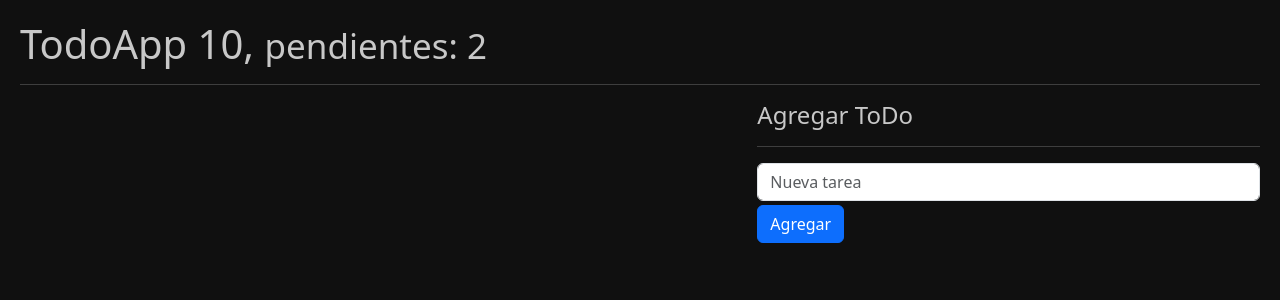
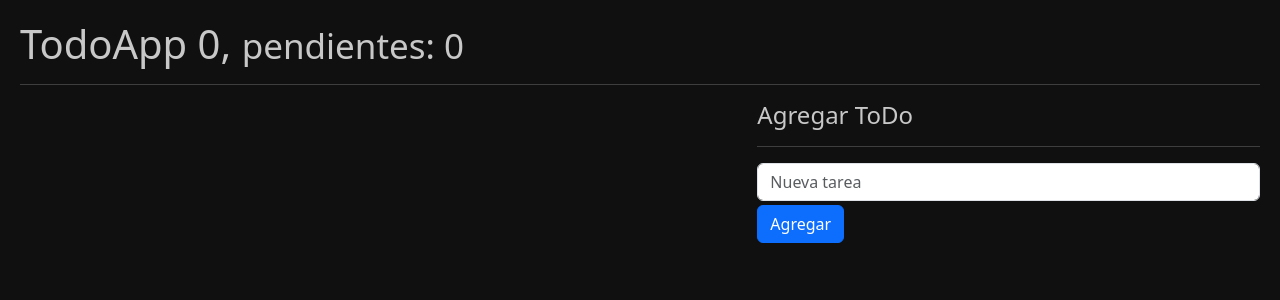
Before and after one commit to hernanfuria/react-hooks-app, a React (Vite) app: page / in a window 1280 px wide. Shown: the top 300 px of the page. Built offline with nearby package versions, Linux system fonts and the light colour scheme.

Commit message:
useTodo custom hook

```diff
--- a/src/08-useReducer/TodoApp.jsx
+++ b/src/08-useReducer/TodoApp.jsx
@@ -1,68 +1,14 @@
-import { useEffect, useReducer, useState } from "react"
-import { todoReducer } from "./todoReducer"
 import { TodoList } from "./TodoList"
 import { TodoAdd } from "./TodoAdd"
-
-
-
-const initialState = [
-    {
-        id: new Date().getTime(),
-        description: 'besarlo a aniballs',
-        done: false,
-    },
-    {
-        id: new Date().getTime() * 3,
-        description: 'limpiar el baño',
-        done: false,
-    },
-    {
-        id: new Date().getTime() * 5,
-        description: 'Dormir la siesta',
-        done: false,
-    },
-]
-
-const init = () => {
-    return JSON.parse(localStorage.getItem('todos')) || [];
-}
+import { useTodo } from "../hooks/useTodo"
 
 
 export const TodoApp = () => {
-    const [todos, dispatch] = useReducer(todoReducer, [], init)
-
-    useEffect(() => {
-        localStorage.setItem('todos', JSON.stringify(todos))
-    }, [todos])
-
-
-    const onAddTodo = (todo) => {
-        const action = {
-            type: 'add_todo',
-            payload: todo,
-        }
-        dispatch(action);
-    }
-
-    const onRemoveTodo = (id) => {
-        const action = {
-            type: 'remove_todo',
-            payload: id,
-        }
-        dispatch(action);
-    }
-
-    const onToggleTodo = (id) => {
-        const action = {
-            type: 'toggle_todo',
-            payload: id,
-        }
-        dispatch(action);
-    }
+    const {todos, todosCount, pendingTodosCount, onAddTodo, onRemoveTodo, onToggleTodo} = useTodo();
 
     return (
         <>
-            <h1>TodoApp 10, <small>pendientes: 2</small></h1>
+            <h1>TodoApp {todosCount}, <small>pendientes: {pendingTodosCount}</small></h1>
             <hr />
 
             <div className="row">
--- /dev/null
+++ b/src/hooks/useTodo.js
@@ -0,0 +1,53 @@
+import { useEffect, useReducer, useState } from "react"
+import { todoReducer } from "../08-useReducer/todoReducer";
+
+
+const init = () => {
+    return JSON.parse(localStorage.getItem('todos')) || [];
+}
+
+export const useTodo = () => {
+    const [todos, dispatch] = useReducer(todoReducer, [], init)
+
+    const [todosCount, setTodosCount] = useState(todos.length)
+    const [pendingTodosCount, setPendingTodosCount] = useState(todos.length)
+
+    useEffect(() => {
+        localStorage.setItem('todos', JSON.stringify(todos))
+        setTodosCount(todos.length)
+        setPendingTodosCount(todos.filter(todo => !todo.done).length)
+    }, [todos])
+
+    const onAddTodo = (todo) => {
+        const action = {
+            type: 'add_todo',
+            payload: todo,
+        }
+        dispatch(action);
+    }
+
+    const onRemoveTodo = (id) => {
+        const action = {
+            type: 'remove_todo',
+            payload: id,
+        }
+        dispatch(action);
+    }
+
+    const onToggleTodo = (id) => {
+        const action = {
+            type: 'toggle_todo',
+            payload: id,
+        }
+        dispatch(action);
+    }
+
+    return {
+        todos,
+        todosCount,
+        pendingTodosCount,
+        onAddTodo,
+        onRemoveTodo,
+        onToggleTodo,
+    };
+}
```
